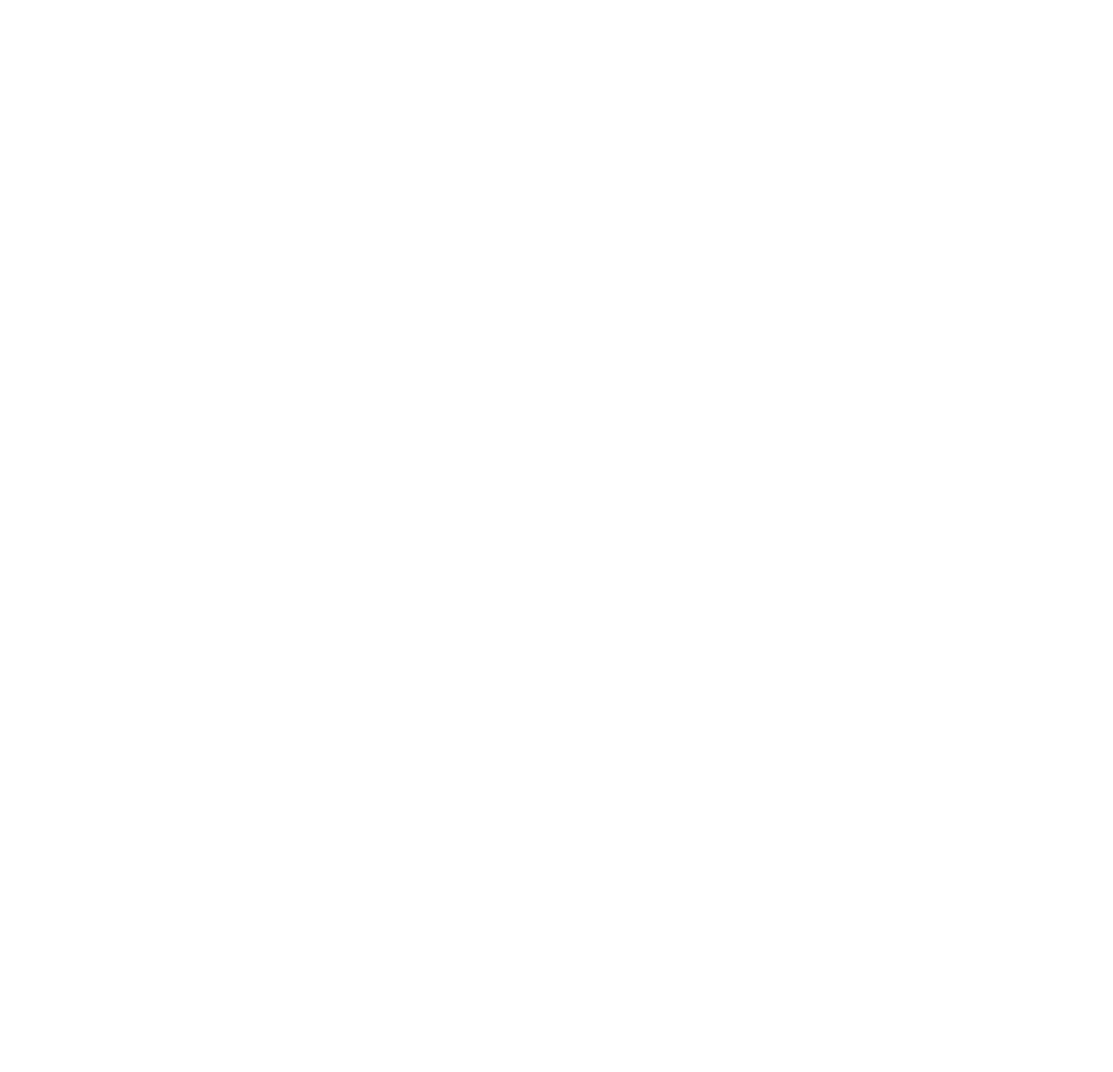
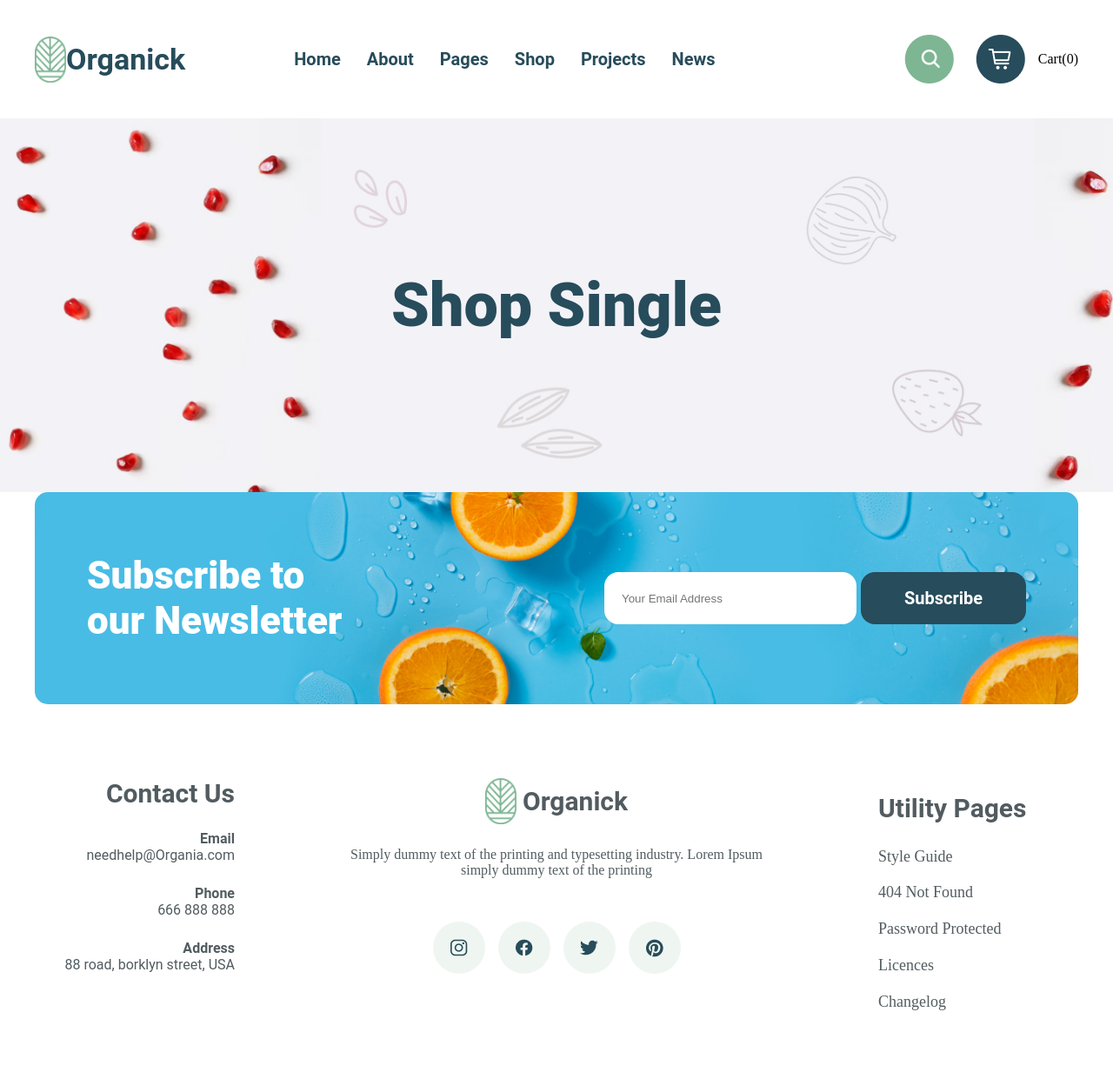
Before and after one commit to alibeksarinzhiev/Organick, a website: page pages/single/single.html in a window 1280 px wide. Shown: the whole page at 87% size. Before the commit the page ends 800 px from the top, so only its background shows below. Drawn offline with Linux system fonts and the light colour scheme; no server answers.

Commit message:
adilet 02-11

```diff
--- a/pages/single/single.css
+++ b/pages/single/single.css
@@ -0,0 +1,294 @@
+*{
+    margin: 0;
+    padding: 0;
+    box-sizing: border-box;
+    list-style-type: none;
+}
+.container{
+    max-width: 1200px;
+    margin: 0 auto;
+}
+.header{
+    padding: 40px 0;
+}
+.header__info{
+    display: flex;
+    align-items: center;
+    column-gap: 125px;
+}
+.header__nav{
+    display: flex;
+    align-items: center;
+    justify-content: space-between;
+}.header__logo h2{
+     color: #274C5B;
+     font-family: Roboto,sans-serif;
+     font-size: 34px;
+     font-style: normal;
+     font-weight: 700;
+     line-height: normal;
+ }
+.header__menu{
+    display: flex;
+    column-gap: 30px;
+    color: #274C5B;
+    font-family: Roboto,sans-serif;
+    font-size: 20px;
+    font-style: normal;
+    font-weight: 700;
+    line-height: normal;
+}
+.header__auth{
+    display: flex;
+    column-gap: 25px;
+}
+.header__auth span{
+    display: flex;
+    column-gap: 15px;
+    align-items: center;
+}
+.header__logo{
+    display: flex;
+    align-items: center;
+}
+.header__logo img{
+    width: 36px;
+    height: 53px;
+}
+
+.banner{
+    height: 430px;
+    background: url("images/Banner Image.jpg")center/cover no-repeat;
+}
+.banner{
+    display: flex;
+    align-items: center;
+    justify-content: center;
+}
+.banner h3{
+    color: #274C5B;
+    font-family: Roboto, sans-serif;
+    font-size: 70px;
+    font-style: normal;
+    font-weight: 800;
+    line-height: normal;
+}
+
+
+.one__product{
+    display: flex;
+    justify-content: center;
+    align-items: center;
+}
+.box__img img{
+    width: 591px;
+    height: 563px;
+}
+.right__top h2{
+    font-size: 40px;
+    color: #274C5B;
+}
+.right__top h3{
+    font-size: 25px;
+    color: #274C5B;
+}
+.right__top p{
+    font-size: 18px;
+    width: 658px;
+    color: #525C60;
+}
+.pay{
+    color: #B8B8B8;
+}
+
+.right__bottom p{
+    font-size: 18px;
+    width: 658px;
+}
+.newsslatteer__content{
+    background: url("images/Photo.jpg")center/cover no-repeat;
+    border-radius: 15px;
+    padding: 70px 60px;
+    display: flex;
+    justify-content: space-between;
+    align-items: center;
+}
+.newsslatteer__content h2{
+    width: 300px;
+    color: white;
+    font-family: Roboto,sans-serif;
+    font-size: 44px;
+    font-style: normal;
+    font-weight: 800;
+    line-height: normal
+}
+.newsslatteer__form{
+    display: flex;
+    column-gap: 5px;
+    align-items: center;
+}
+.newsslatteer__form input{
+    width: 290px;
+    height: 60px;
+    border-radius: 16px;
+    background: #FFF;
+    border: none;
+    outline: none;
+    padding-left: 20px;
+}
+.newsslatteer__form button{
+    height: 60px;
+    width: 190px;
+    border-radius: 16px;
+    border: none;
+    background: #274C5B;
+    color: white;
+    font-family: Roboto,sans-serif;
+    font-size: 20px;
+    font-style: normal;
+    font-weight: 700;
+    line-height: normal;
+}
+
+
+
+.footer{
+    padding: 85px 0 60px;
+}
+.footer__content{
+    display: flex;
+    justify-content: space-between;
+    align-items: start;
+}
+.footer__contact{
+    width: 230px;
+    text-align: right;
+    font-family: "Roboto",sans-serif;
+    color: rgba(82, 92, 96, 1);;
+}
+.footer__contact li{
+    margin-bottom: 25px;
+}
+.contact{
+    font-size: 30px;
+    font-weight: 700;
+}
+
+.footer__text{
+    display: block;
+    font-weight: 700;
+}
+.footer__logo{
+    text-align: center;
+    width: 480px;
+    color:  #525C60;
+}
+.footer__image{
+    display: flex;
+    align-items: center;
+    column-gap: 7px;
+    justify-content: center;
+    margin-bottom: 26px;
+    font-family: Roboto,sans-serif;
+    font-size: 30px;
+    font-style: normal;
+    font-weight: 700;
+    line-height: normal;
+}
+.footer__image h2{
+    font-family: Roboto,sans-serif;
+    font-size: 30px;
+    font-style: normal;
+    font-weight: 700;
+    line-height: normal;
+}
+.footer__image img{
+    width: 36px;
+    height: 53px;
+}
+.footer__social{
+    display: flex;
+    justify-content: center;
+    column-gap: 15px;
+    margin-top: 50px;
+}
+.footer__icon{
+    width: 60px;
+    height: 60px;
+    background: #EFF6F1;
+    display: flex;
+    justify-content: center;
+    align-items: center;
+    border-radius: 50%;
+}
+.footer__pages{
+    width: 230px;
+}
+.utility{
+    font-family: Roboto,sans-serif;
+    font-size: 30px!important;
+    font-style: normal!important;
+    font-weight: 700 !important;
+    line-height: normal;
+}
+.footer__pages li{
+    color: #525C60;
+    font-size: 18px;
+    font-style: normal;
+    font-weight: 400;
+    line-height: 232.9%
+}
+.products__cards{
+    display: flex;
+    justify-content: space-between;
+    align-items: center;
+    flex-wrap: wrap;
+}
+.card{
+    align-items: start;
+    display: flex;
+    flex-direction: column;
+    justify-content: space-between;
+    width: 290px;
+    height: 400px;
+    padding: 25px 30px 13px 30px;
+    border-radius: 15px;
+    box-shadow: 0 0 13px 0 rgba(34, 60, 80, 0.2);
+
+}
+.card img{
+    width: 100%;
+    height: 190px;
+}
+.card button{
+    padding: 5px 12px;
+    border-radius: 8px;
+    background: #274C5B;
+    display: inline;
+    color: white;
+    border: none;
+}
+.card__bottom{
+    position: relative;
+    width: 100%;
+}
+.card__bottom:before{
+    position: absolute;
+    content: '';
+    width: 100%;
+    height: 2px;
+    background: #DEDDDD;
+    top: -20px;
+}
+.products__btnbox{
+    display: flex;
+    justify-content: center;
+    margin: 50px 0;
+}
+.products__btnbox button{
+    padding: 7px 15px;
+    border-radius: 10px;
+    background: #274C5B;
+    color: white;
+    border: none;
+}
--- a/pages/single/single.html
+++ b/pages/single/single.html
@@ -6,8 +6,109 @@
           content="width=device-width, user-scalable=no, initial-scale=1.0, maximum-scale=1.0, minimum-scale=1.0">
     <meta http-equiv="X-UA-Compatible" content="ie=edge">
     <title>Single</title>
+    <link rel="stylesheet" href="single.css">
 </head>
 <body>
+<header class="header">
+    <div class="container">
+        <div class="header__nav">
+            <div class="header__info">
+                <div class="header__logo">
+                    <img src="images/Logo%20(1).png" alt="">
+                    <h2>Organick</h2>
+                </div>
+                <ul class="header__menu">
+                    <li>Home</li>
+                    <li>About</li>
+                    <li>Pages</li>
+                    <li> Shop</li>
+                    <li>Projects</li>
+                    <li>News</li>
+                </ul>
+            </div>
+            <div class="header__auth">
+                <img src="images/Search%20Icon.png" alt="">
+                <span>
+                    <img src="images/Cart%20Icon.png" alt="">
+                    Cart(0)
+                </span>
+            </div>
+        </div>
+    </div>
+</header>
+<main>
+    <section class="banner">
+        <div class="container">
+            <h3> Shop Single</h3>
+        </div>
+    </section>
+    <section class="box1">
+        <div class="container">
+            <div class="one__product">
 
+            </div>
+        </div>
+    </section>
+
+    <section class="newsslatteer">
+        <div class="container">
+            <div class="newsslatteer__content">
+                <h2>Subscribe to
+                    our Newsletter
+                </h2>
+                <div class="newsslatteer__form">
+                    <input placeholder="Your Email Address" type="text">
+                    <button>Subscribe</button>
+                </div>
+            </div>
+        </div>
+    </section>
+
+</main>
+
+<footer class="footer">
+    <div class="container">
+        <div class="footer__content">
+            <ul class="footer__contact">
+                <li class="contact">Contact Us</li>
+                <li><span class="footer__text">Email</span> needhelp@Organia.com</li>
+                <li> <span class="footer__text">Phone</span> 666 888 888</li>
+                <li><span class="footer__text">Address</span>88 road, borklyn street, USA</li>
+            </ul>
+            <div class="footer__logo">
+                <div class="footer__image">
+                    <img src="images/Logo%20(1).png" alt="">
+                    <h2>Organick</h2>
+                </div>
+                <p>Simply dummy text of the printing and typesetting industry.
+                    Lorem Ipsum simply dummy text of the printing </p>
+                <div class="footer__social">
+                    <div class="footer__icon">
+                        <img src="images/Insta.png" alt="">
+                    </div>
+                    <div class="footer__icon">
+                        <img src="images/Fb.png" alt="">
+                    </div>
+                    <div class="footer__icon">
+                        <img src="images/Twiter.png" alt="">
+                    </div>
+                    <div class="footer__icon">
+                        <img src="images/Pintrest.png" alt="">
+                    </div>
+                </div>
+            </div>
+            <ul class="footer__pages">
+                <li class="utility">Utility Pages</li>
+                <li>Style Guide</li>
+                <li>404 Not Found</li>
+                <li>Password Protected</li>
+                <li>Licences</li>
+                <li>Changelog</li>
+            </ul>
+        </div>
+    </div>
+</footer>
+
+<script src="single.js"></script>
 </body>
 </html>
--- /dev/null
+++ b/pages/single/single.js
@@ -0,0 +1,23 @@
+let card = document.querySelector('.one__product')
+
+fetch(`http://localhost:3000/products/${location.hash.slice(1)}`)
+    .then((res)=>res.json())
+    .then((json)=>{
+        card.innerHTML +=`
+   <div class="box__img">
+                    <img src="${json.image}" alt="">
+                </div>
+                <div class="right__box">
+                    <div class="right__top">
+                        <h2>${json.title}</h2>
+                        <h3><s class="pay">$20.00</s> $${json.price}.00 USD</h3>
+                        <p>${json.description}</p>
+                    </div>
+                    <div class="right__bottom">
+                        <h3>Quantity :</h3>
+                        <button class="1button">1</button>
+                        <button class="2button">Add To Cart</button>
+                    </div>
+                </div>
+    `
+    })
```
Also changed, not shown: pages/single/images/Banner Image.jpg (added), pages/single/images/Cart Icon.png (added), pages/single/images/Fb.png (added), pages/single/images/Image.png (added), pages/single/images/Insta.png (added), pages/single/images/Logo (1).png (added), pages/single/images/Photo.jpg (added), pages/single/images/Pintrest.png (added), pages/single/images/Search Icon.png (added), pages/single/images/Twiter.png (added).
